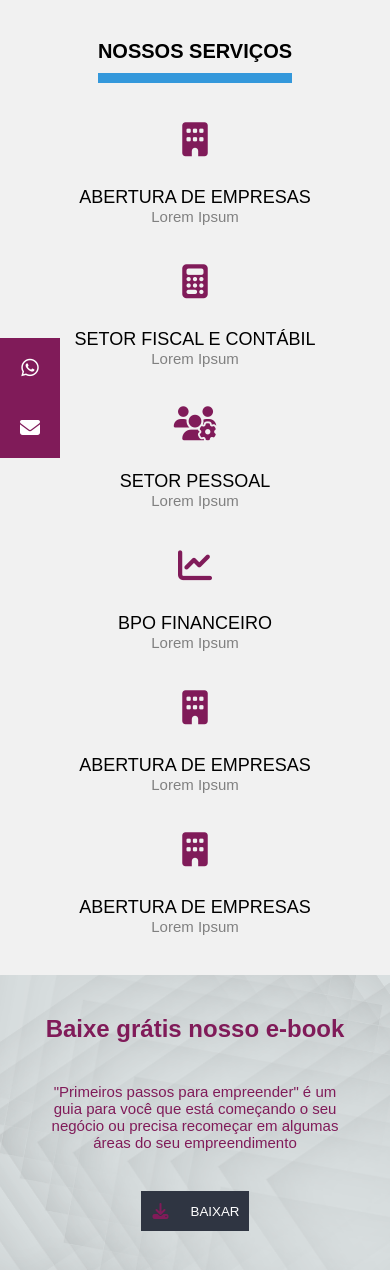
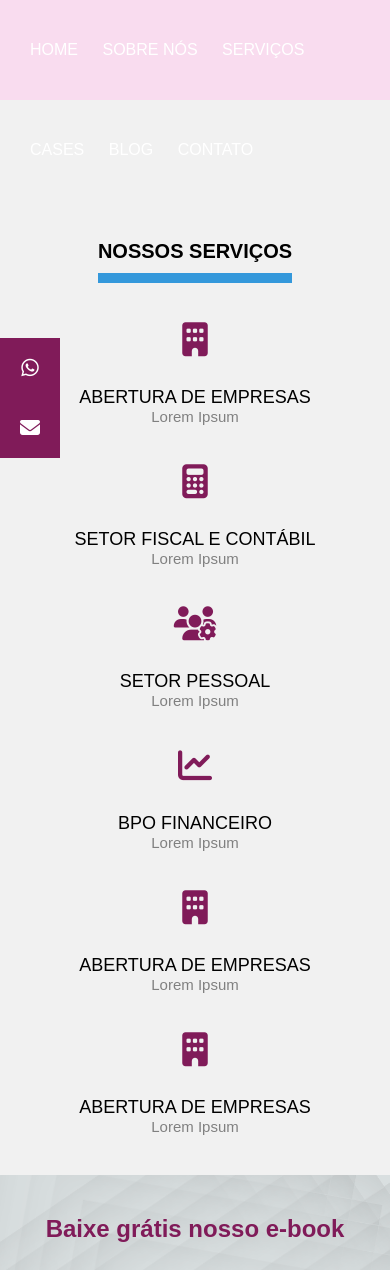
Before and after one commit to IngridCRodrigues/kaservicos, a PHP site: page / in a window 390 px wide. Shown: the top 1270 px of the page. Run offline with PHP 8.4, Linux system fonts and the light colour scheme; some libraries are stand-ins or nearby versions.

Commit message:
Inicia menu responsivo

```diff
--- a/assets/css/style.css
+++ b/assets/css/style.css
@@ -7,6 +7,62 @@ body {
 	margin: 0;
 	padding: 0;
 	font-family: "montserrat", sans-serif;
+}
+
+/*HEADER*/
+
+.header {
+	height: 100px;
+	background: #F9DCEF;
+	padding: 0 20px;
+	color: #000;
+}
+
+.logo {
+	line-height: 100px;
+	float: left;
+	text-transform: uppercase;
+}
+
+
+.menu {
+	float: right;
+	line-height: 100px;
+}
+
+.menu a {
+	color: #fff;
+	text-transform: uppercase;
+	text-decoration: none;
+	padding: 0 10px;
+	transition: 0.4s;
+}
+
+.show-menu-botton, .hide-menu-botton {
+	transition: 0.4s;
+	font-size: 30px;
+	display: none;
+	cursor: pointer;
+}
+
+.show-menu-botton {
+	float: right;
+}
+
+.show-menu-botton i {
+	line-height: 100px;
+}
+
+.menu a:hover,
+.show-menu-botton:hover,
+.hide-menu-botton:hover {
+	color: #3498db;
+}
+
+#checkbox {
+	position: absolute;
+	visibility: hidden;
+	z-index: -1111;
 }
 
 /*FIX CONTACT*/
--- a/index.html
+++ b/index.html
@@ -7,6 +7,29 @@
 	<script src="https://kit.fontawesome.com/0c3fd300b7.js" crossorigin="anonymous"></script>
 	<meta name="viewport" content="width=device-width, initial-scale=1.0">
 </head>
+
+<header>
+	<div class="header">
+		<img src="" class="logo">
+		<input type="checkbox" id="checkbox">
+		<label for="checkbox" class="show-menu-botton">
+			<i class="fas fa-bars"></i>
+		</label>
+
+		<ul class="menu">
+			<a href="#">HOME</a>
+			<a href="#">SOBRE NÓS</a>
+			<a href="#">SERVIÇOS</a>
+			<a href="#">CASES</a>
+			<a href="#">BLOG</a>
+			<a href="#">CONTATO</a>
+			<label for="checkbox" class="hide-menu-botton">
+				<i class="fas fa-times"></i>
+			</label>
+		</ul>
+	</div>
+</header>
+
 <body>
 	<div class="contact-info">
 		<div class="option">
```
